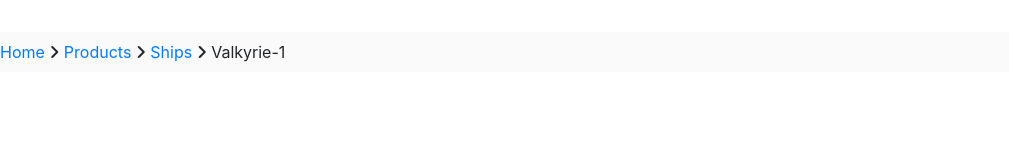
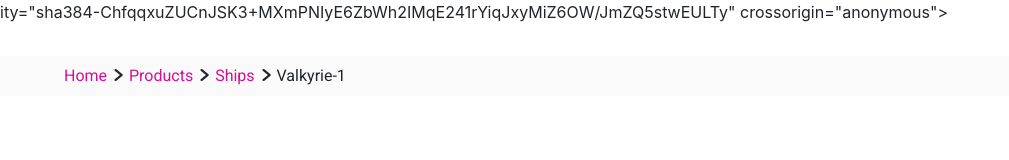
Before and after one commit to paristuzun/stylish-and-informative-breadcrumbs, a plain HTML site: page index.html in a window 1280 px wide. Shown: the whole page, without its empty margins (0-1009 px from the left). Drawn offline with nearby package versions, Linux system fonts and the light colour scheme.

Commit message:
color changes. updated the readme

```diff
--- a/index.html
+++ b/index.html
@@ -6,15 +6,16 @@
     <meta name="viewport" content="width=device-width, initial-scale=1, shrink-to-fit=no">
     <!-- Bootstrap CSS -->
     <link rel="stylesheet" href="https://stackpath.bootstrapcdn.com/bootstrap/4.1.3/css/bootstrap.min.css" integrity="sha384-MCw98/SFnGE8fJT3GXwEOngsV7Zt27NXFoaoApmYm81iuXoPkFOJwJ8ERdknLPMO" crossorigin="anonymous">
+    <!-- Custom CSS -->
     <link rel="stylesheet" href="style.css">
-    <!-- jQuery first then Bootstrap JS -->
-    <script src="https://code.jquery.com/jquery-3.3.1.slim.min.js" integrity="sha384-q8i/X+965DzO0rT7abK41JStQIAqVgRVzpbzo5smXKp4YfRvH+8abtTE1Pi6jizo" crossorigin="anonymous"></script>
-    <script src="https://stackpath.bootstrapcdn.com/bootstrap/4.1.3/js/bootstrap.min.js" integrity="sha384-ChfqqxuZUCnJSK3+MXmPNIyE6ZbWh2IMqE241rYiqJxyMiZ6OW/JmZQ5stwEULTy" crossorigin="anonymous"></script>
+    <!-- Google Fonts -->
+    <link href="https://fonts.googleapis.com/css?family=Lato|Roboto&display=swap" rel="stylesheet">
+    ity="sha384-ChfqqxuZUCnJSK3+MXmPNIyE6ZbWh2IMqE241rYiqJxyMiZ6OW/JmZQ5stwEULTy" crossorigin="anonymous"></script>
     <script src="https://use.fontawesome.com/3fb5af1ef2.js"></script>
     <title>Stylish and Informative Breadcrumbs</title>
   </head>
   <body>
-    <div class="breadcrumbs bg-light-gray py-2">
+    <div class="breadcrumbs py-2">
         <a class="fileTrail" href="/">Home</a> <span class="fileTrailDividers"><i class="fa fa-angle-right"></i></span>
         <a class="fileTrail" href="#">Products</a> <span class="fileTrailDividers"><i class="fa fa-angle-right"></i></span>
         <a class="fileTrail" href="#">Ships</a> <span class="fileTrailDividers"><i class="fa fa-angle-right"></i></span>
--- a/style.css
+++ b/style.css
@@ -1,9 +1,21 @@
-.fa, .fas {
-    font-family: 'Font Awesome';
-    font-weight: 900;
+.breadcrumbs {
+	margin: 2rem auto 2rem;
+	padding-left: 4rem;
+	background: #fafafa;
+	font-family: 'Roboto', sans-serif;
 }
-
-.breadcrumbs {
-    margin: 2rem auto 2rem;
-    background: #fafafa;
+.fa,
+.fas {
+	font-family: 'Font Awesome';
+	transform: scale(1.2, 1);
 }
+a {
+	color: #d60e96;
+}
+a:hover {
+	color: #a60b74;
+	text-decoration: none;
+}
+.fileTrailDividers {
+	padding: 0 2px;
+}
```
Also changed, not shown: images/arrow-1.svg (deleted), images/arrow-2.svg (deleted), 1 other file.
